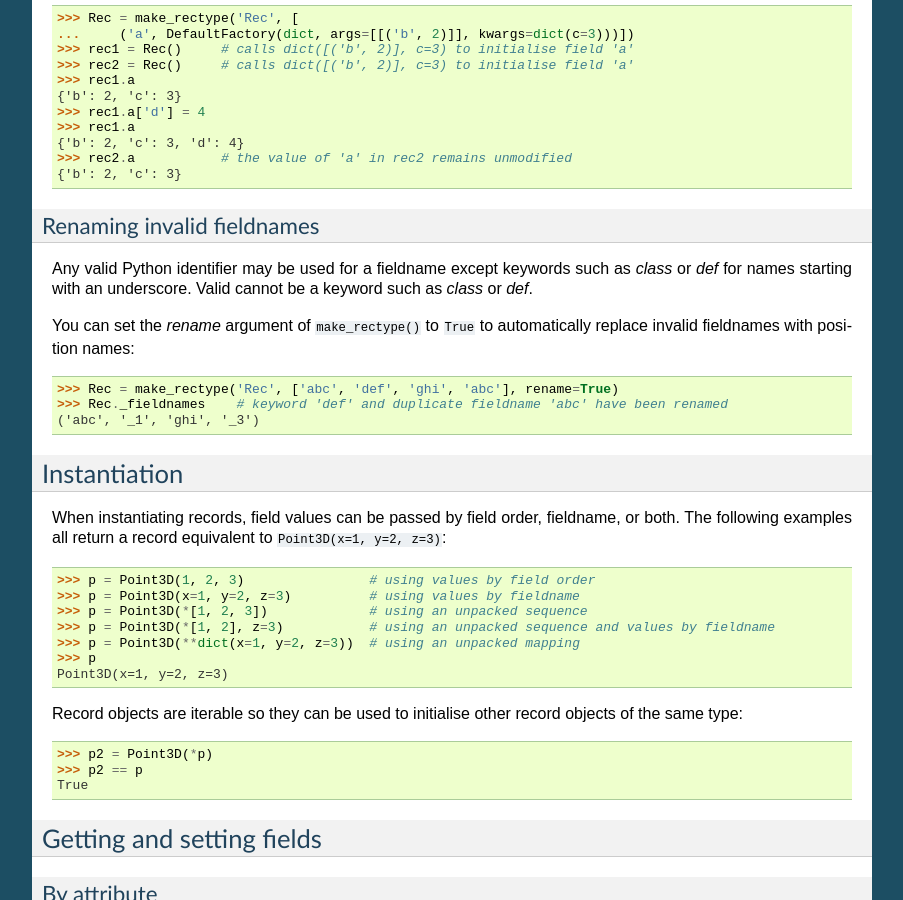
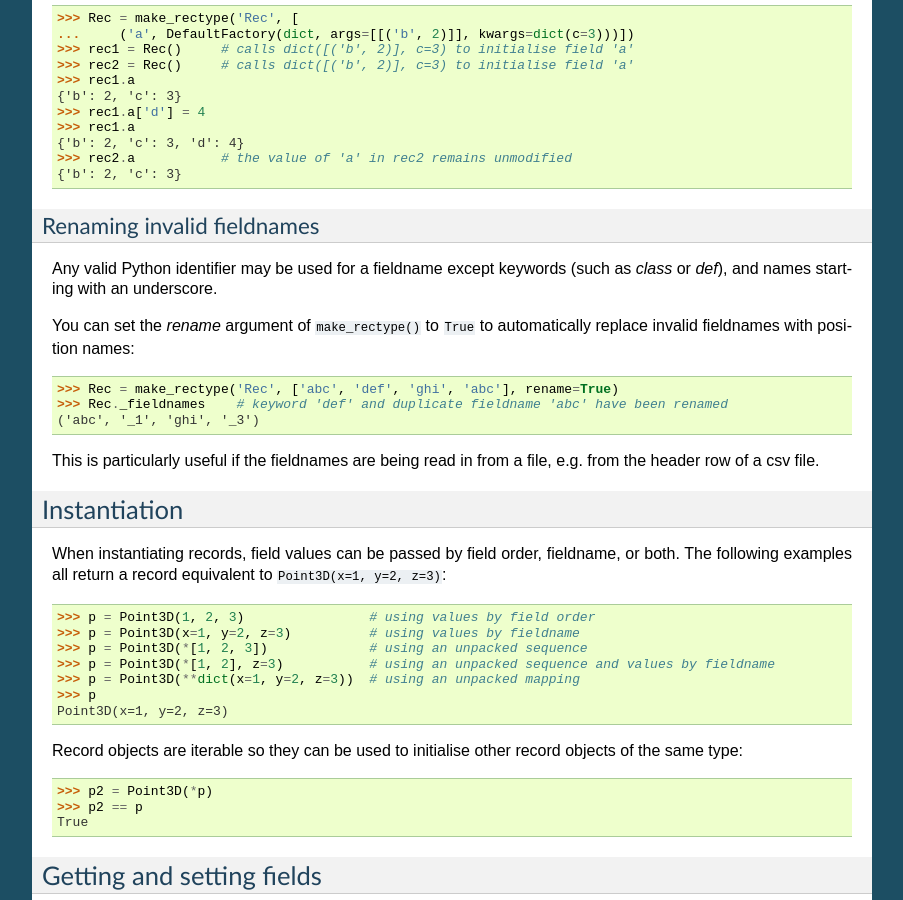
Before and after one commit to woodcrafty/reck, a Sphinx documentation site: the page built from docs/tutorial.rst, in a window 1280 px wide and 900 px high, scrolled down 2746 px. Shown: the whole window, without its empty margins (198-1101 px from the left). Built offline with Sphinx 7.4.7, drawn with Linux system fonts in a browser that asks for light colours; some of the changed text lies outside the part shown.

Commit message:
Fixed typo in the rename section

```diff
--- a/docs/tutorial.rst
+++ b/docs/tutorial.rst
@@ -162,8 +162,7 @@ Here is an example using ``dict``::
 Renaming invalid fieldnames
 ---------------------------
 Any valid Python identifier may be used for a fieldname except keywords
-such as *class* or *def* for names starting with an underscore. Valid cannot
-be a keyword such as *class* or *def*.
+(such as *class* or *def*), and names starting with an underscore.
 
 You can set the *rename* argument of ``make_rectype()`` to ``True`` to
 automatically replace invalid fieldnames with position names::
@@ -171,6 +170,9 @@ automatically replace invalid fieldnames with position names::
     >>> Rec = make_rectype('Rec', ['abc', 'def', 'ghi', 'abc'], rename=True)
     >>> Rec._fieldnames    # keyword 'def' and duplicate fieldname 'abc' have been renamed
     ('abc', '_1', 'ghi', '_3')
+
+This is particularly useful if the fieldnames are being read in from a file,
+e.g. from the header row of a csv file.
 
 Instantiation
 =============
```
Also changed, not shown: other parts of docs/tutorial.rst (+2 -2 lines).
